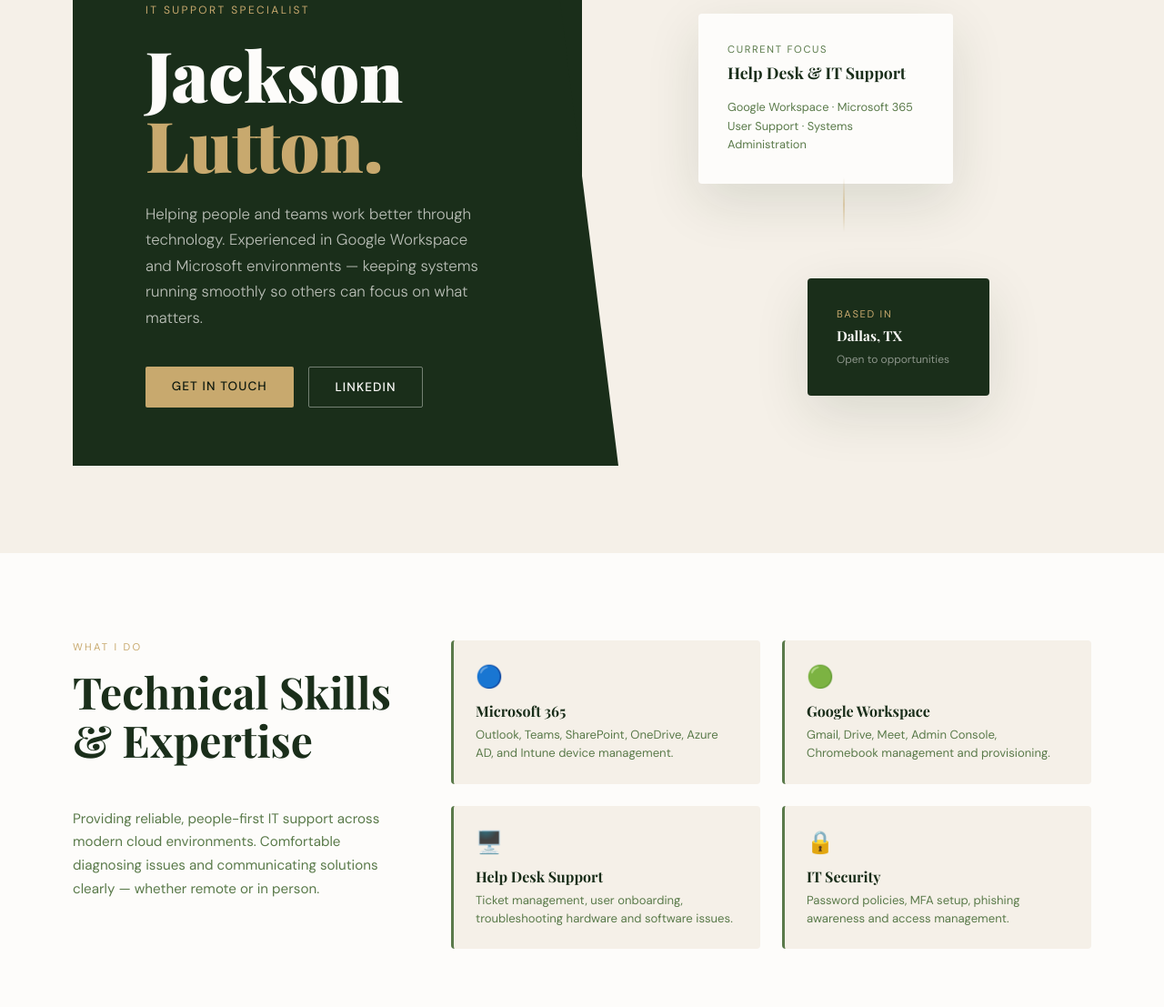
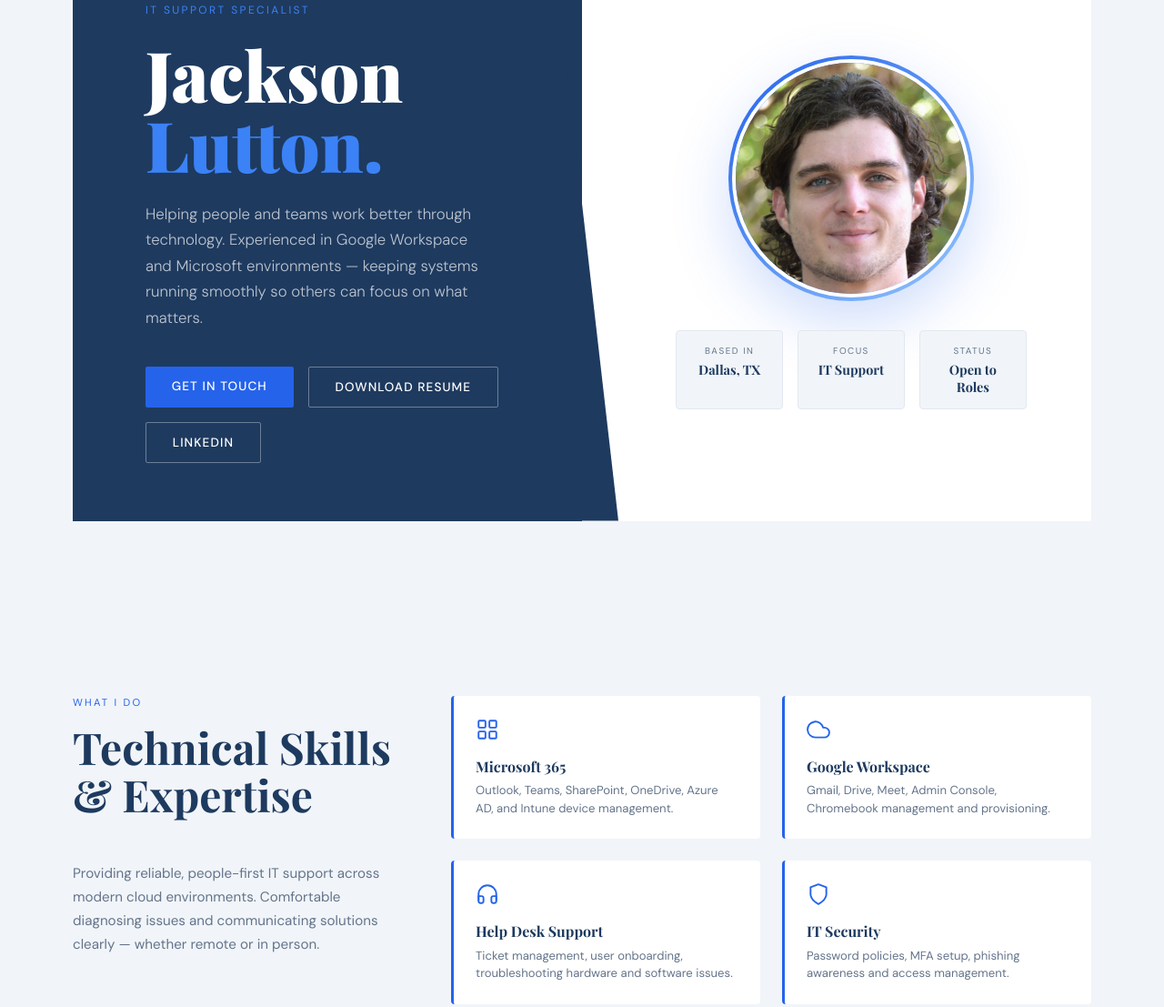
Before and after one commit to jlutton12/jacksonlutton.com, a plain HTML site: page index.html in a window 1280 px wide. Shown: the part 221-1328 px from the top of the page at 91% size. Drawn offline with nearby package versions, Linux system fonts and the light colour scheme.

Commit message:
Add files via upload

```diff
--- a/index.html
+++ b/index.html
@@ -9,21 +9,22 @@
     *, *::before, *::after { box-sizing: border-box; margin: 0; padding: 0; }
 
     :root {
-      --forest: #1a2e1a;
-      --moss: #2d4a2d;
-      --sage: #5a7a4a;
-      --tan: #c8a96e;
-      --cream: #f5f0e8;
-      --white: #fdfcfa;
-      --dark: #0f1a0f;
+      --navy: #1e3a5f;
+      --blue: #2563eb;
+      --blue-light: #3b82f6;
+      --slate: #64748b;
+      --gray: #f1f5f9;
+      --white: #ffffff;
+      --dark: #0f172a;
+      --border: #e2e8f0;
     }
 
     html { scroll-behavior: smooth; }
 
     body {
       font-family: 'DM Sans', sans-serif;
-      background: var(--cream);
-      color: var(--forest);
+      background: var(--gray);
+      color: var(--navy);
       overflow-x: hidden;
     }
 
@@ -36,30 +37,30 @@
       display: flex;
       justify-content: space-between;
       align-items: center;
-      background: rgba(245, 240, 232, 0.92);
+      background: rgba(255,255,255,0.95);
       backdrop-filter: blur(10px);
-      border-bottom: 1px solid rgba(90,122,74,0.15);
+      border-bottom: 1px solid var(--border);
     }
 
     .nav-logo {
       font-family: 'Playfair Display', serif;
       font-size: 1.3rem;
       font-weight: 700;
-      color: var(--forest);
+      color: var(--navy);
       letter-spacing: 0.02em;
     }
 
     .nav-links { display: flex; gap: 2rem; list-style: none; }
     .nav-links a {
       text-decoration: none;
-      color: var(--moss);
+      color: var(--slate);
       font-size: 0.9rem;
       font-weight: 500;
       letter-spacing: 0.05em;
       text-transform: uppercase;
       transition: color 0.2s;
     }
-    .nav-links a:hover { color: var(--tan); }
+    .nav-links a:hover { color: var(--blue); }
 
     /* HERO */
     .hero {
@@ -71,7 +72,7 @@
     }
 
     .hero-left {
-      background: var(--forest);
+      background: var(--navy);
       display: flex;
       flex-direction: column;
       justify-content: center;
@@ -84,7 +85,7 @@
       position: absolute;
       top: 0; right: -40px;
       width: 80px; height: 100%;
-      background: var(--forest);
+      background: var(--navy);
       clip-path: polygon(0 0, 0% 100%, 100% 100%);
       z-index: 2;
     }
@@ -93,7 +94,7 @@
       font-size: 0.75rem;
       letter-spacing: 0.2em;
       text-transform: uppercase;
-      color: var(--tan);
+      color: var(--blue-light);
       margin-bottom: 1.5rem;
       opacity: 0;
       animation: fadeUp 0.8s 0.2s forwards;
@@ -110,11 +111,11 @@
       animation: fadeUp 0.8s 0.4s forwards;
     }
 
-    .hero-name span { color: var(--tan); display: block; }
+    .hero-name span { color: var(--blue-light); display: block; }
 
     .hero-desc {
       font-size: 1.05rem;
-      color: rgba(253,252,250,0.7);
+      color: rgba(255,255,255,0.7);
       line-height: 1.7;
       max-width: 380px;
       margin-bottom: 2.5rem;
@@ -142,86 +143,89 @@
       transition: all 0.25s;
       cursor: pointer;
       border: none;
+      display: inline-block;
     }
 
     .btn-primary {
-      background: var(--tan);
-      color: var(--dark);
+      background: var(--blue);
+      color: var(--white);
     }
-    .btn-primary:hover { background: #d4b87a; transform: translateY(-2px); }
+    .btn-primary:hover { background: var(--blue-light); transform: translateY(-2px); }
 
     .btn-outline {
       background: transparent;
       color: var(--white);
-      border: 1px solid rgba(253,252,250,0.4);
+      border: 1px solid rgba(255,255,255,0.35);
     }
-    .btn-outline:hover { border-color: var(--tan); color: var(--tan); transform: translateY(-2px); }
+    .btn-outline:hover { border-color: var(--blue-light); color: var(--blue-light); transform: translateY(-2px); }
 
+    /* HERO RIGHT */
     .hero-right {
-      background: var(--cream);
+      background: var(--white);
       display: flex;
       align-items: center;
       justify-content: center;
-      padding: 8rem 4rem 4rem 5rem;
+      padding: 8rem 4rem 4rem 6rem;
       position: relative;
     }
 
     .hero-visual {
-      position: relative;
-      width: 320px;
-      height: 420px;
+      display: flex;
+      flex-direction: column;
+      align-items: center;
+      gap: 2rem;
+    }
+
+    /* PROFILE PHOTO */
+    .photo-ring {
+      width: 270px;
+      height: 270px;
+      border-radius: 50%;
+      padding: 4px;
+      background: linear-gradient(135deg, var(--blue), #93c5fd);
+      box-shadow: 0 24px 64px rgba(37,99,235,0.22);
+      animation: fadeUp 0.9s 0.7s both;
+    }
+
+    .hero-photo {
+      width: 100%;
+      height: 100%;
+      border-radius: 50%;
+      object-fit: cover;
+      object-position: center top;
+      border: 4px solid var(--white);
+      display: block;
+    }
+
+    .hero-info-cards {
+      display: flex;
+      gap: 1rem;
+      animation: fadeUp 0.9s 1s both;
     }
 
     .hero-card {
-      position: absolute;
-      background: var(--white);
+      background: var(--gray);
       border-radius: 4px;
-      padding: 2rem;
-      box-shadow: 0 20px 60px rgba(26,46,26,0.12);
-    }
-
-    .hero-card-main {
-      top: 0; left: 0;
-      width: 280px;
-      opacity: 0;
-      animation: slideIn 0.9s 1s forwards;
-    }
-
-    .hero-card-accent {
-      bottom: 0; right: 0;
-      width: 200px;
-      background: var(--forest);
-      color: var(--white);
-      opacity: 0;
-      animation: slideIn 0.9s 1.2s forwards;
+      padding: 0.9rem 1.2rem;
+      border: 1px solid var(--border);
+      flex: 1;
+      text-align: center;
     }
 
     .card-label {
-      font-size: 0.7rem;
+      font-size: 0.62rem;
       letter-spacing: 0.15em;
       text-transform: uppercase;
-      color: var(--sage);
-      margin-bottom: 0.5rem;
+      color: var(--slate);
+      margin-bottom: 0.35rem;
     }
 
     .card-value {
       font-family: 'Playfair Display', serif;
-      font-size: 1.1rem;
+      font-size: 0.9rem;
       font-weight: 700;
-      color: var(--forest);
+      color: var(--navy);
       line-height: 1.3;
-    }
-
-    .hero-card-accent .card-label { color: var(--tan); }
-    .hero-card-accent .card-value { color: var(--white); font-size: 0.95rem; }
-
-    .hero-line {
-      position: absolute;
-      top: 50%; left: 50%;
-      transform: translate(-50%,-50%);
-      width: 1px;
-      height: 60px;
-      background: linear-gradient(to bottom, transparent, var(--tan), transparent);
     }
 
     /* SECTION BASE */
@@ -231,7 +235,7 @@
       font-size: 0.7rem;
       letter-spacing: 0.2em;
       text-transform: uppercase;
-      color: var(--tan);
+      color: var(--blue);
       margin-bottom: 1rem;
     }
 
@@ -239,14 +243,14 @@
       font-family: 'Playfair Display', serif;
       font-size: clamp(2rem, 4vw, 3rem);
       font-weight: 700;
-      color: var(--forest);
+      color: var(--navy);
       line-height: 1.1;
       margin-bottom: 3rem;
     }
 
     /* SKILLS */
     .skills-section {
-      background: var(--white);
+      background: var(--gray);
       display: grid;
       grid-template-columns: 1fr 2fr;
       gap: 4rem;
@@ -260,34 +264,34 @@
     }
 
     .skill-card {
-      background: var(--cream);
+      background: var(--white);
       border-radius: 4px;
       padding: 1.5rem;
-      border-left: 3px solid var(--sage);
+      border-left: 3px solid var(--blue);
       transition: transform 0.2s, box-shadow 0.2s;
     }
 
-    .skill-card:hover { transform: translateY(-4px); box-shadow: 0 10px 30px rgba(26,46,26,0.1); }
+    .skill-card:hover { transform: translateY(-4px); box-shadow: 0 10px 30px rgba(37,99,235,0.1); }
 
-    .skill-icon { font-size: 1.5rem; margin-bottom: 0.75rem; }
+    .skill-icon { margin-bottom: 0.75rem; color: var(--blue); }
 
     .skill-name {
       font-family: 'Playfair Display', serif;
       font-size: 1rem;
       font-weight: 700;
-      color: var(--forest);
+      color: var(--navy);
       margin-bottom: 0.4rem;
     }
 
     .skill-desc {
       font-size: 0.82rem;
-      color: var(--sage);
+      color: var(--slate);
       line-height: 1.5;
     }
 
     /* ABOUT */
     .about-section {
-      background: var(--forest);
+      background: var(--navy);
       color: var(--white);
       display: grid;
       grid-template-columns: 1fr 1fr;
@@ -296,10 +300,11 @@
     }
 
     .about-section .section-title { color: var(--white); }
+    .about-section .section-label { color: var(--blue-light); }
 
     .about-text {
       font-size: 1rem;
-      color: rgba(253,252,250,0.75);
+      color: rgba(255,255,255,0.75);
       line-height: 1.8;
       font-weight: 300;
     }
@@ -315,15 +320,15 @@
       align-items: center;
       gap: 1.2rem;
       padding: 1.2rem 1.5rem;
-      background: rgba(253,252,250,0.05);
+      background: rgba(255,255,255,0.05);
       border-radius: 4px;
-      border: 1px solid rgba(253,252,250,0.08);
+      border: 1px solid rgba(255,255,255,0.08);
       transition: background 0.2s;
     }
 
-    .hobby:hover { background: rgba(253,252,250,0.09); }
+    .hobby:hover { background: rgba(255,255,255,0.09); }
 
-    .hobby-icon { font-size: 1.8rem; }
+    .hobby-icon { color: var(--blue-light); flex-shrink: 0; }
 
     .hobby-name {
       font-family: 'Playfair Display', serif;
@@ -334,13 +339,13 @@
 
     .hobby-sub {
       font-size: 0.8rem;
-      color: var(--tan);
+      color: rgba(147,197,253,0.85);
       margin-top: 0.2rem;
     }
 
     /* CONTACT */
     .contact-section {
-      background: var(--cream);
+      background: var(--white);
       text-align: center;
     }
 
@@ -360,46 +365,41 @@
       align-items: center;
       gap: 0.8rem;
       padding: 1.1rem 2rem;
-      background: var(--white);
+      background: var(--gray);
       border-radius: 4px;
       text-decoration: none;
-      color: var(--forest);
+      color: var(--navy);
       font-weight: 500;
       font-size: 0.9rem;
-      box-shadow: 0 4px 20px rgba(26,46,26,0.08);
+      box-shadow: 0 4px 20px rgba(30,58,95,0.07);
       transition: all 0.25s;
       border: 1px solid transparent;
     }
 
     .contact-card:hover {
-      border-color: var(--tan);
+      border-color: var(--blue);
       transform: translateY(-3px);
-      box-shadow: 0 10px 30px rgba(26,46,26,0.12);
+      box-shadow: 0 10px 30px rgba(37,99,235,0.12);
     }
 
-    .contact-card-icon { font-size: 1.3rem; }
+    .contact-card-icon { color: var(--blue); flex-shrink: 0; }
 
     /* FOOTER */
     footer {
       background: var(--dark);
-      color: rgba(253,252,250,0.4);
+      color: rgba(255,255,255,0.4);
       text-align: center;
       padding: 2rem;
       font-size: 0.8rem;
       letter-spacing: 0.05em;
     }
 
-    footer span { color: var(--tan); }
+    footer span { color: var(--blue-light); }
 
     /* ANIMATIONS */
     @keyframes fadeUp {
       from { opacity: 0; transform: translateY(20px); }
       to { opacity: 1; transform: translateY(0); }
-    }
-
-    @keyframes slideIn {
-      from { opacity: 0; transform: translateX(20px); }
-      to { opacity: 1; transform: translateX(0); }
     }
 
     /* RESPONSIVE */
@@ -435,21 +435,28 @@
       <p class="hero-desc">Helping people and teams work better through technology. Experienced in Google Workspace and Microsoft environments — keeping systems running smoothly so others can focus on what matters.</p>
       <div class="hero-cta">
         <a href="#contact" class="btn btn-primary">Get in Touch</a>
+        <a href="Copy of Lutton-Resume-1.pdf" download class="btn btn-outline">Download Resume</a>
         <a href="https://www.linkedin.com/in/jackson-lutton" target="_blank" class="btn btn-outline">LinkedIn</a>
       </div>
     </div>
     <div class="hero-right">
       <div class="hero-visual">
-        <div class="hero-card hero-card-main">
-          <div class="card-label">Current Focus</div>
-          <div class="card-value">Help Desk & IT Support</div>
-          <div style="margin-top:1rem; font-size:0.8rem; color:var(--sage); line-height:1.6;">Google Workspace · Microsoft 365<br>User Support · Systems Administration</div>
+        <div class="photo-ring">
+          <img src="IMG_8489.JPG" alt="Jackson Lutton" class="hero-photo">
         </div>
-        <div class="hero-line"></div>
-        <div class="hero-card hero-card-accent">
-          <div class="card-label">Based In</div>
-          <div class="card-value">Dallas, TX</div>
-          <div style="margin-top:0.5rem; font-size:0.75rem; color:rgba(253,252,250,0.5);">Open to opportunities</div>
+        <div class="hero-info-cards">
+          <div class="hero-card">
+            <div class="card-label">Based In</div>
+            <div class="card-value">Dallas, TX</div>
+          </div>
+          <div class="hero-card">
+            <div class="card-label">Focus</div>
+            <div class="card-value">IT Support</div>
+          </div>
+          <div class="hero-card">
+            <div class="card-label">Status</div>
+            <div class="card-value">Open to Roles</div>
+          </div>
         </div>
       </div>
     </div>
@@ -460,26 +467,34 @@
     <div>
       <p class="section-label">What I Do</p>
       <h2 class="section-title">Technical Skills & Expertise</h2>
-      <p style="font-size:0.95rem; color:var(--sage); line-height:1.7;">Providing reliable, people-first IT support across modern cloud environments. Comfortable diagnosing issues and communicating solutions clearly — whether remote or in person.</p>
+      <p style="font-size:0.95rem; color:var(--slate); line-height:1.7;">Providing reliable, people-first IT support across modern cloud environments. Comfortable diagnosing issues and communicating solutions clearly — whether remote or in person.</p>
     </div>
     <div class="skills-grid">
       <div class="skill-card">
-        <div class="skill-icon">🔵</div>
+        <div class="skill-icon">
+          <svg width="26" height="26" viewBox="0 0 24 24" fill="none" stroke="currentColor" stroke-width="1.75" stroke-linecap="round" stroke-linejoin="round"><rect x="3" y="3" width="7" height="7" rx="1"/><rect x="14" y="3" width="7" height="7" rx="1"/><rect x="3" y="14" width="7" height="7" rx="1"/><rect x="14" y="14" width="7" height="7" rx="1"/></svg>
+        </div>
         <div class="skill-name">Microsoft 365</div>
         <div class="skill-desc">Outlook, Teams, SharePoint, OneDrive, Azure AD, and Intune device management.</div>
       </div>
       <div class="skill-card">
-        <div class="skill-icon">🟢</div>
+        <div class="skill-icon">
+          <svg width="26" height="26" viewBox="0 0 24 24" fill="none" stroke="currentColor" stroke-width="1.75" stroke-linecap="round" stroke-linejoin="round"><path d="M18 10h-1.26A8 8 0 1 0 9 20h9a5 5 0 0 0 0-10z"/></svg>
+        </div>
         <div class="skill-name">Google Workspace</div>
         <div class="skill-desc">Gmail, Drive, Meet, Admin Console, Chromebook management and provisioning.</div>
       </div>
       <div class="skill-card">
-        <div class="skill-icon">🖥️</div>
+        <div class="skill-icon">
+          <svg width="26" height="26" viewBox="0 0 24 24" fill="none" stroke="currentColor" stroke-width="1.75" stroke-linecap="round" stroke-linejoin="round"><path d="M3 18v-6a9 9 0 0 1 18 0v6"/><path d="M21 19a2 2 0 0 1-2 2h-1a2 2 0 0 1-2-2v-3a2 2 0 0 1 2-2h3z"/><path d="M3 19a2 2 0 0 0 2 2h1a2 2 0 0 0 2-2v-3a2 2 0 0 0-2-2H3z"/></svg>
+        </div>
         <div class="skill-name">Help Desk Support</div>
         <div class="skill-desc">Ticket management, user onboarding, troubleshooting hardware and software issues.</div>
       </div>
       <div class="skill-card">
-        <div class="skill-icon">🔒</div>
+        <div class="skill-icon">
+          <svg width="26" height="26" viewBox="0 0 24 24" fill="none" stroke="currentColor" stroke-width="1.75" stroke-linecap="round" stroke-linejoin="round"><path d="M12 22s8-4 8-10V5l-8-3-8 3v7c0 6 8 10 8 10z"/></svg>
+        </div>
         <div class="skill-name">IT Security</div>
         <div class="skill-desc">Password policies, MFA setup, phishing awareness and access management.</div>
       </div>
@@ -489,7 +504,7 @@
   <!-- ABOUT -->
   <section id="about" class="about-section">
     <div>
-      <p class="section-label" style="color:var(--tan);">Beyond the Desk</p>
+      <p class="section-label">Beyond the Desk</p>
       <h2 class="section-title">A Little About Me</h2>
       <p class="about-text">I'm a tech professional with a passion for solving problems and helping people — whether that's getting someone's email working again or setting up a whole new office environment. When I'm not at a keyboard, you'll find me outdoors, on the water, or on the course.</p>
       <br/>
@@ -497,21 +512,27 @@
     </div>
     <div class="hobbies">
       <div class="hobby">
-        <div class="hobby-icon">🎣</div>
+        <div class="hobby-icon">
+          <svg width="26" height="26" viewBox="0 0 24 24" fill="none" stroke="currentColor" stroke-width="1.75" stroke-linecap="round" stroke-linejoin="round"><path d="M18 2l4 4-9.5 9.5"/><path d="M14.5 5.5l4 4"/><path d="M3 22c3-3 4.5-6.5 4-10"/><path d="M7 12c-1 2.5-1 5.5 0 8"/></svg>
+        </div>
         <div>
           <div class="hobby-name">Fishing</div>
           <div class="hobby-sub">Any chance I get — lakes, rivers, wherever the fish are biting</div>
         </div>
       </div>
       <div class="hobby">
-        <div class="hobby-icon">⛳</div>
+        <div class="hobby-icon">
+          <svg width="26" height="26" viewBox="0 0 24 24" fill="none" stroke="currentColor" stroke-width="1.75" stroke-linecap="round" stroke-linejoin="round"><circle cx="12" cy="8" r="3"/><path d="M4 20c0-4 3.6-7 8-7s8 3 8 7"/><path d="M18 20h4"/><path d="M20 18v4"/></svg>
+        </div>
         <div>
           <div class="hobby-name">Golf</div>
           <div class="hobby-sub">Always working on the short game</div>
         </div>
       </div>
       <div class="hobby">
-        <div class="hobby-icon">🌲</div>
+        <div class="hobby-icon">
+          <svg width="26" height="26" viewBox="0 0 24 24" fill="none" stroke="currentColor" stroke-width="1.75" stroke-linecap="round" stroke-linejoin="round"><path d="M3 17l4-8 4 5 3-3 4 6"/><path d="M3 21h18"/></svg>
+        </div>
         <div>
           <div class="hobby-name">The Outdoors</div>
           <div class="hobby-sub">Hiking, camping, and time in nature — a hard reset from screen life</div>
@@ -526,15 +547,15 @@
     <h2 class="section-title">Get In Touch</h2>
     <div class="contact-links">
       <a class="contact-card" href="mailto:luttonjackson@gmail.com">
-        <span class="contact-card-icon">✉️</span>
+        <span class="contact-card-icon"><svg width="20" height="20" viewBox="0 0 24 24" fill="none" stroke="currentColor" stroke-width="1.75" stroke-linecap="round" stroke-linejoin="round"><rect x="2" y="4" width="20" height="16" rx="2"/><path d="m22 7-10 7L2 7"/></svg></span>
         luttonjackson@gmail.com
       </a>
       <a class="contact-card" href="https://www.linkedin.com/in/jackson-lutton" target="_blank">
-        <span class="contact-card-icon">💼</span>
+        <span class="contact-card-icon"><svg width="20" height="20" viewBox="0 0 24 24" fill="none" stroke="currentColor" stroke-width="1.75" stroke-linecap="round" stroke-linejoin="round"><path d="M16 8a6 6 0 0 1 6 6v7h-4v-7a2 2 0 0 0-2-2 2 2 0 0 0-2 2v7h-4v-7a6 6 0 0 1 6-6z"/><rect x="2" y="9" width="4" height="12"/><circle cx="4" cy="4" r="2"/></svg></span>
         LinkedIn
       </a>
       <a class="contact-card" href="https://github.com/jlutton12" target="_blank">
-        <span class="contact-card-icon">🐙</span>
+        <span class="contact-card-icon"><svg width="20" height="20" viewBox="0 0 24 24" fill="none" stroke="currentColor" stroke-width="1.75" stroke-linecap="round" stroke-linejoin="round"><path d="M9 19c-5 1.5-5-2.5-7-3m14 6v-3.87a3.37 3.37 0 0 0-.94-2.61c3.14-.35 6.44-1.54 6.44-7A5.44 5.44 0 0 0 20 4.77 5.07 5.07 0 0 0 19.91 1S18.73.65 16 2.48a13.38 13.38 0 0 0-7 0C6.27.65 5.09 1 5.09 1A5.07 5.07 0 0 0 5 4.77a5.44 5.44 0 0 0-1.5 3.78c0 5.42 3.3 6.61 6.44 7A3.37 3.37 0 0 0 9 18.13V22"/></svg></span>
         GitHub — jlutton12
       </a>
     </div>
```
Also changed, not shown: IMG_8489.JPG (added), 1 other file.
